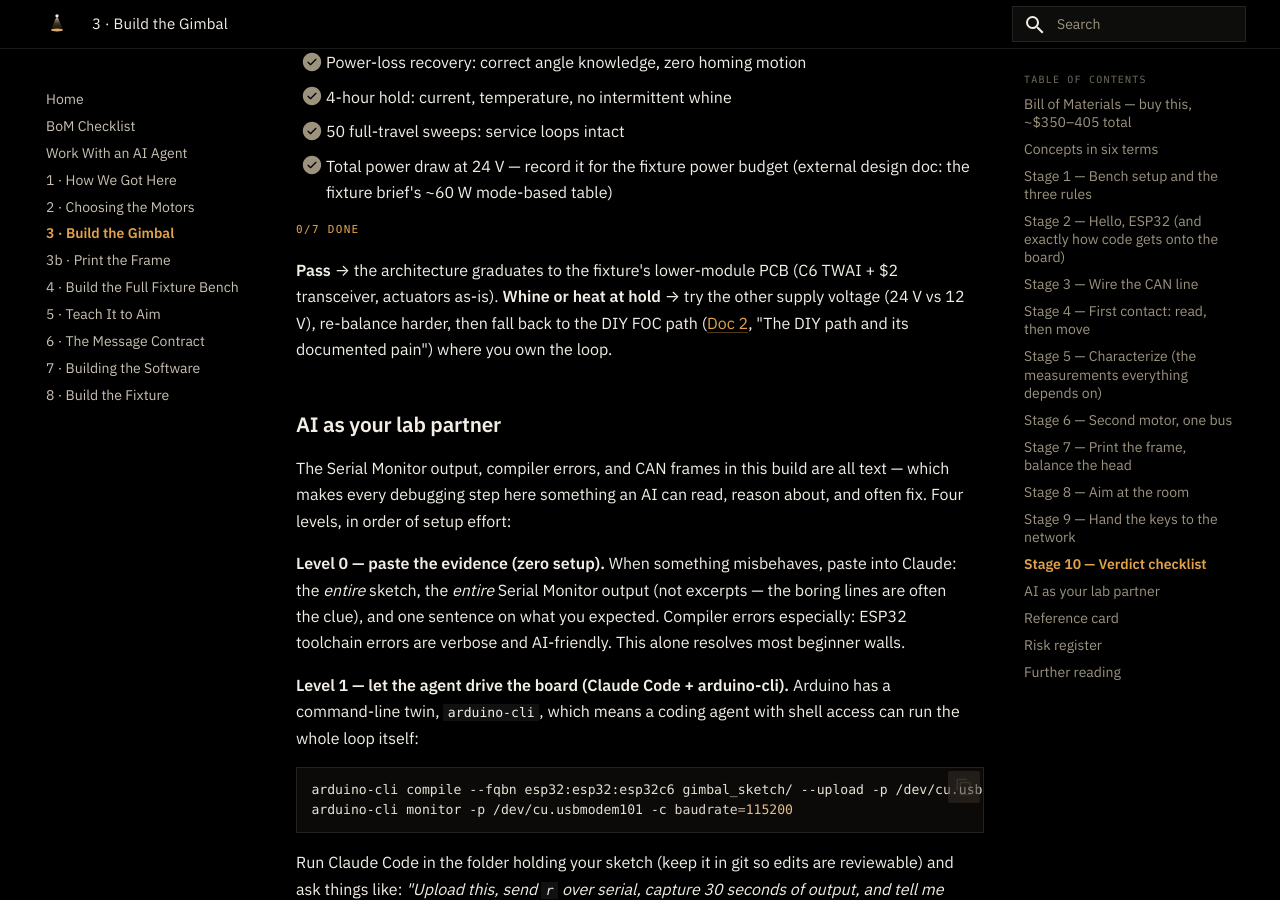
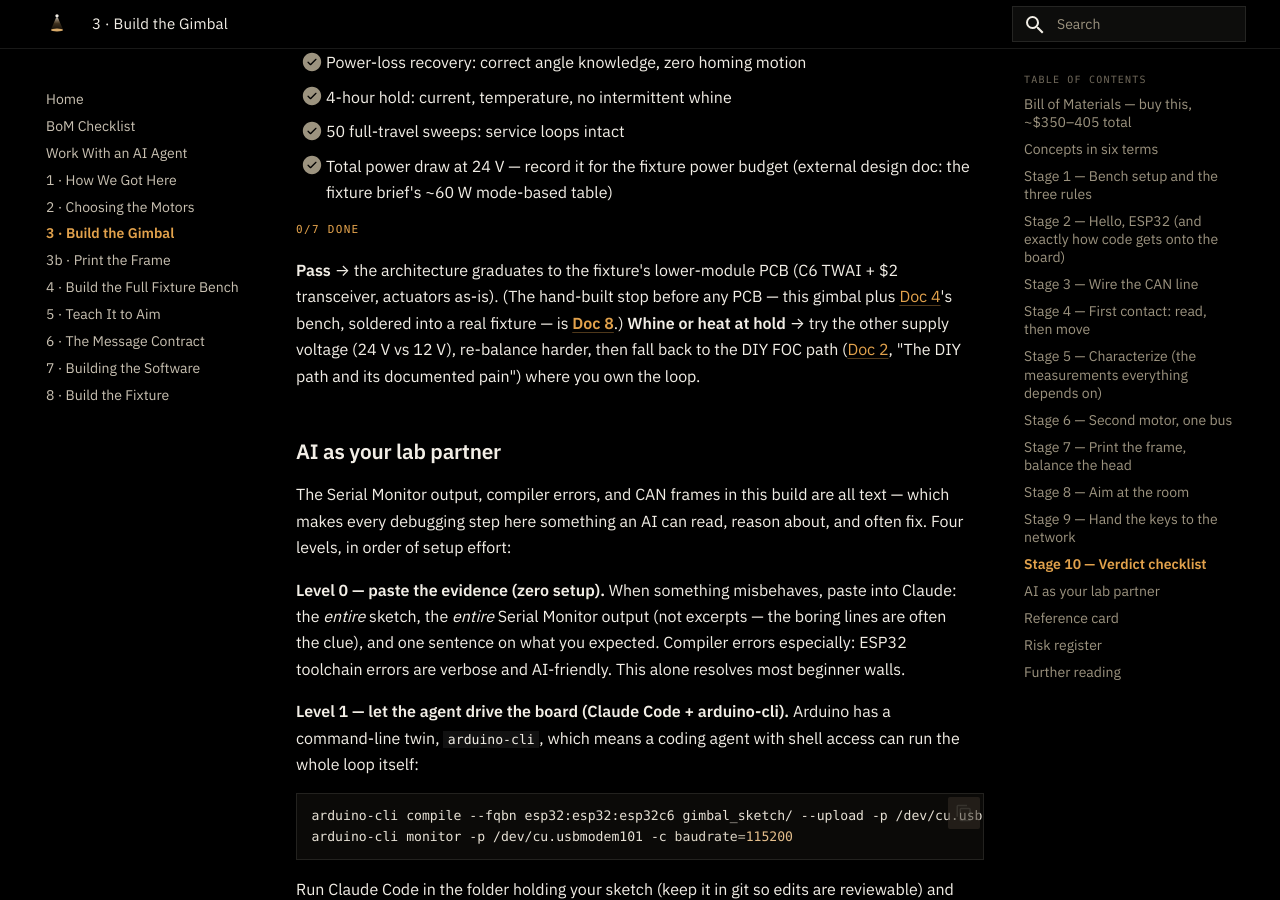
Before and after one commit to hooterjackson/engineered-lighting-site, an MkDocs documentation site: the page built from docs/03-build-the-gimbal.md, in a window 1280 px wide and 900 px high, scrolled down 11742 px. Built offline with MkDocs 1.6.1 and Material for MkDocs 9.7.7, drawn with Linux system fonts in a browser that asks for light colours.

Commit message:
Doc 3: stage 10's graduation line now routes through Doc 8
"Pass" pointed straight at the fixture's future PCB — a dead end, since
the hand-built stop (this gimbal plus Doc 4's bench, soldered into a
real fixture) comes first. One sentence sends the reader to Doc 8.

Co-Authored-By: Claude Fable 5 <noreply@anthropic.com>
Claude-Session: https://claude.ai/code/session_01DjSsWY9rGfwYWWb69x42GA

```diff
--- a/docs/03-build-the-gimbal.md
+++ b/docs/03-build-the-gimbal.md
@@ -379,7 +379,7 @@ Add WiFi + MQTT: install the **PubSubClient** and **ArduinoJson** libraries (Ske
 - [ ] 50 full-travel sweeps: service loops intact
 - [ ] Total power draw at 24 V — record it for the fixture power budget (external design doc: the fixture brief's ~60 W mode-based table)
 
-**Pass** → the architecture graduates to the fixture's lower-module PCB (C6 TWAI + $2 transceiver, actuators as-is). **Whine or heat at hold** → try the other supply voltage (24 V vs 12 V), re-balance harder, then fall back to the DIY FOC path ([Doc 2](02-choosing-the-motors.md), "The DIY path and its documented pain") where you own the loop.
+**Pass** → the architecture graduates to the fixture's lower-module PCB (C6 TWAI + $2 transceiver, actuators as-is). (The hand-built stop before any PCB — this gimbal plus [Doc 4](04-full-fixture-bench.md)'s bench, soldered into a real fixture — is **[Doc 8](08-build-the-fixture.md)**.) **Whine or heat at hold** → try the other supply voltage (24 V vs 12 V), re-balance harder, then fall back to the DIY FOC path ([Doc 2](02-choosing-the-motors.md), "The DIY path and its documented pain") where you own the loop.
 
 ## AI as your lab partner
 
```
